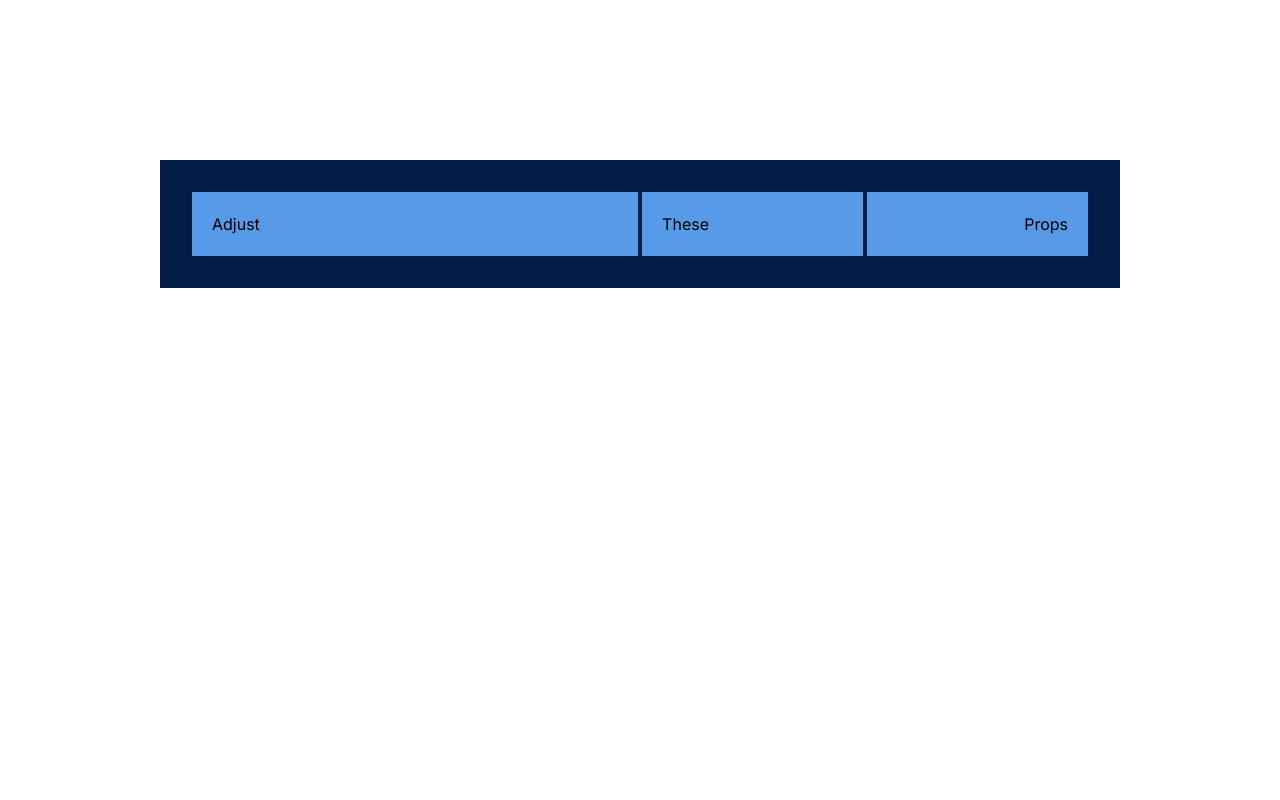
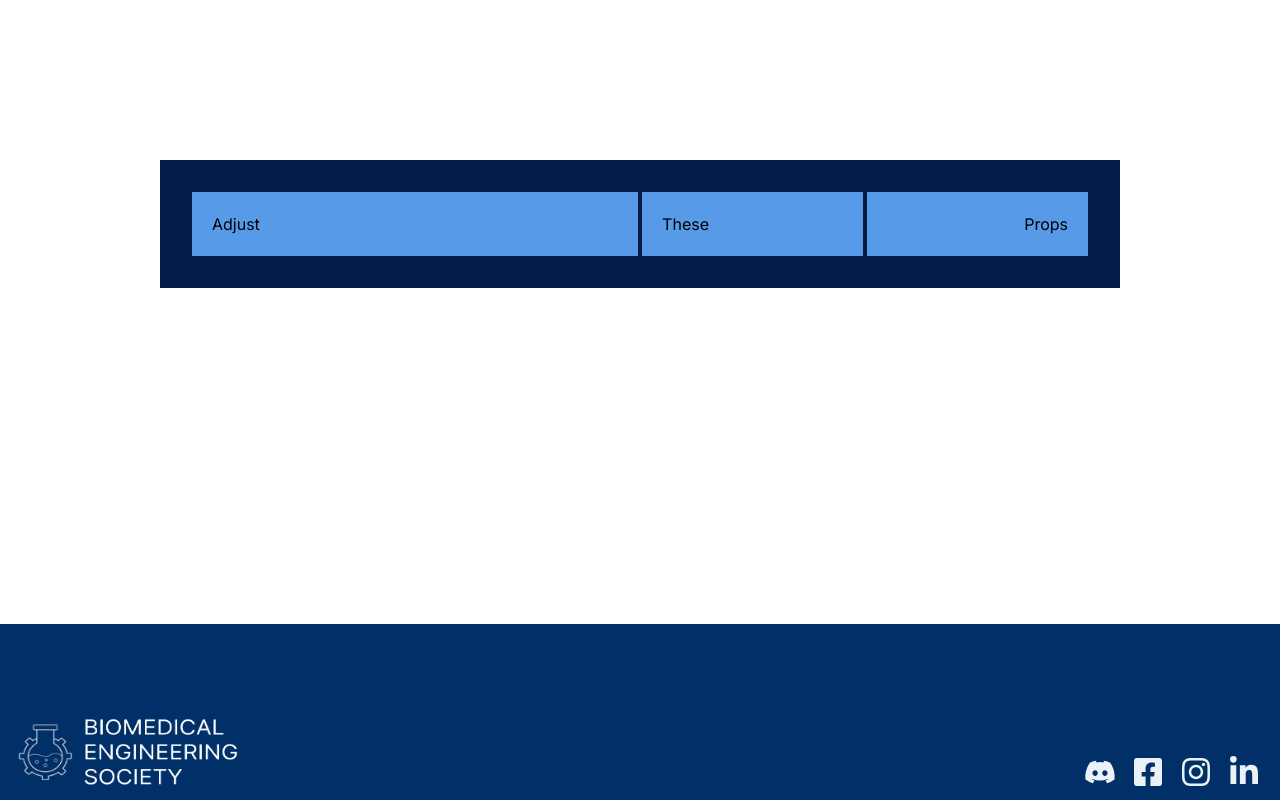
Before and after one commit to acm-ucr/bmes-website, a Next.js app: page / in a window 1280 px wide. Shown: the part 176-976 px from the top of the page. Before the commit the page ends 800 px from the top, so only its background shows below. Built offline with nearby package versions, Linux system fonts and the light colour scheme.

Commit message:
created footer

```diff
--- a/package.json
+++ b/package.json
@@ -16,7 +16,8 @@
     "lucide-react": "0.484.0",
     "next": "15.2.4",
     "react": "19.0.0",
-    "react-dom": "19.0.0"
+    "react-dom": "19.0.0",
+    "react-icons": "^5.6.0"
   },
   "devDependencies": {
     "@eslint/js": "9.23.0",
--- a/src/app/globals.css
+++ b/src/app/globals.css
@@ -8,3 +8,9 @@
   --color-bmes-gray-100: #8fa2bd;
   --color-bmes-gray-200: #eaf1f7;
 }
+
+body {
+  margin: 0;
+  padding: 0;
+  overflow-x: hidden;
+}
--- a/src/app/layout.tsx
+++ b/src/app/layout.tsx
@@ -1,4 +1,5 @@
 import "./globals.css";
+import Footer from "@/components/Footer";
 import { Inter } from "next/font/google";
 import { ReactQueryClientProvider } from "@/utils/react-query";
 
@@ -18,6 +19,7 @@ export default function RootLayout({ children }: LayoutProps) {
     <html lang="en">
       <body className={inter.className}>
         <ReactQueryClientProvider>{children}</ReactQueryClientProvider>
+        <Footer />
       </body>
     </html>
   );
--- a/src/components/Footer.tsx
+++ b/src/components/Footer.tsx
@@ -0,0 +1,32 @@
+"use client";
+import Link from "next/link";
+import { footerIcons } from "@/data/footer";
+import Logo from "@/public/bmes_website_logo.webp";
+import Image from "next/image";
+
+const Footer = () => {
+  return (
+    <div className="bg-bmes-blue-200 flex w-full py-2">
+      <div className="flex w-full items-center justify-between px-2">
+        <Image src={Logo} alt="BMES Logo" className="h-40 w-60 pt-20" />
+      </div>
+      <div aria-label="footer links" className="flex gap-4 pt-30 pr-5">
+        {footerIcons.map((icon) => {
+          const Icon = icon.icon;
+          return (
+            <Link
+              key={icon.name}
+              href={icon.href}
+              aria-label={icon.name}
+              target="_blank"
+              className="flex items-center gap-2"
+            >
+              <Icon className="text-bmes-gray-200 h-8 w-8"></Icon>
+            </Link>
+          );
+        })}
+      </div>
+    </div>
+  );
+};
+export default Footer;
--- /dev/null
+++ b/src/data/footer.ts
@@ -0,0 +1,27 @@
+import { FaDiscord } from "react-icons/fa";
+import { FaFacebookSquare } from "react-icons/fa";
+import { FaInstagram } from "react-icons/fa";
+import { FaLinkedinIn } from "react-icons/fa";
+
+export const footerIcons = [
+  {
+    name: "Discord",
+    href: "https://discord.com/invite/7GNPMW7WSW?fbclid=PAZXh0bgNhZW0CMTEAc3J0YwZhcHBfaWQMMjU2MjgxMDQwNTU4AAGn34U9YaLyDhICIaNzOHtLjvqxueBan3elDUjVTVFFzipfpvsyGMwyvgLvTUM_aem_si5PEemM00N8TnKpOVyGSA",
+    icon: FaDiscord,
+  },
+  {
+    name: "Facebook",
+    href: "https://www.facebook.com/groups/bmesucr/",
+    icon: FaFacebookSquare,
+  },
+  {
+    name: "Instagram",
+    href: "https://www.instagram.com/bmesatucr/",
+    icon: FaInstagram,
+  },
+  {
+    name: "LinkedIn",
+    href: "https://www.linkedin.com/company/bmes-at-uc-riverside/",
+    icon: FaLinkedinIn,
+  },
+];
```
Also changed, not shown: public/bmes_website_logo.webp (added), 1 other file (tests, documents, lock files or other folders).
